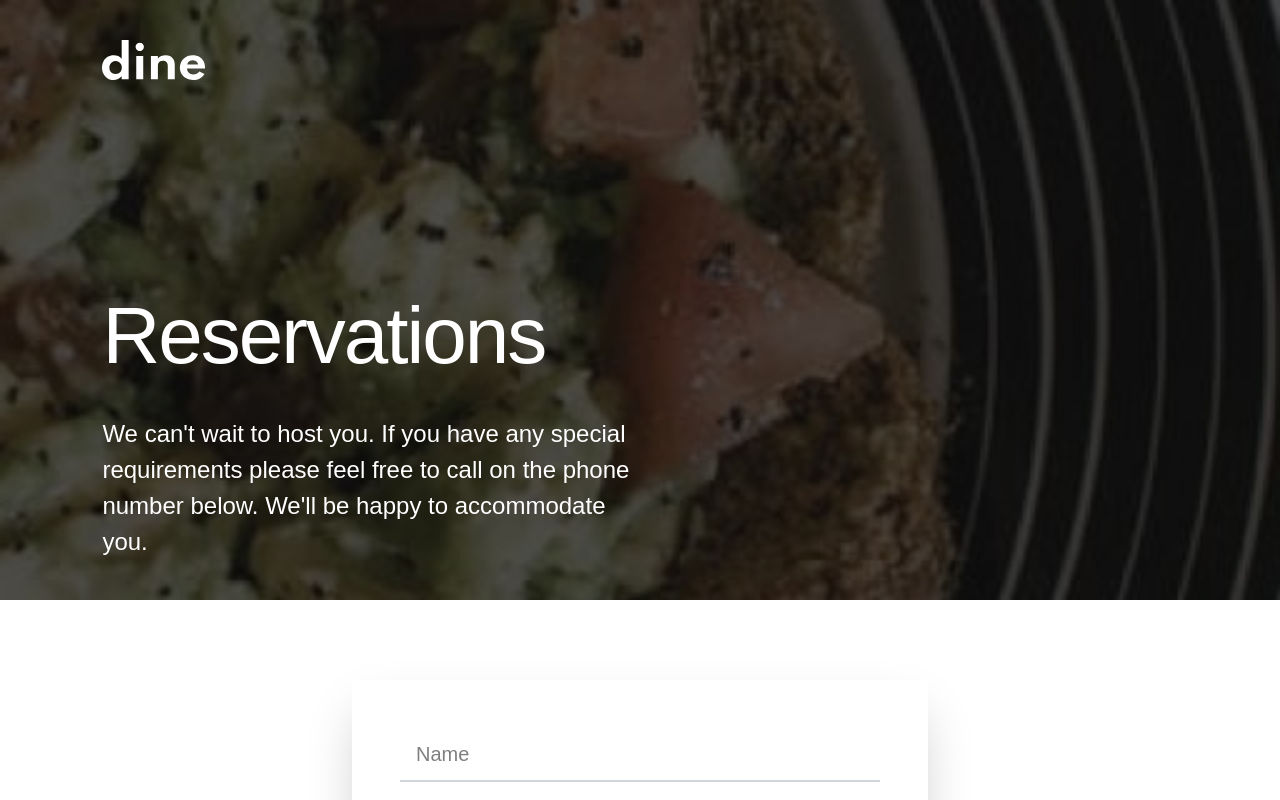
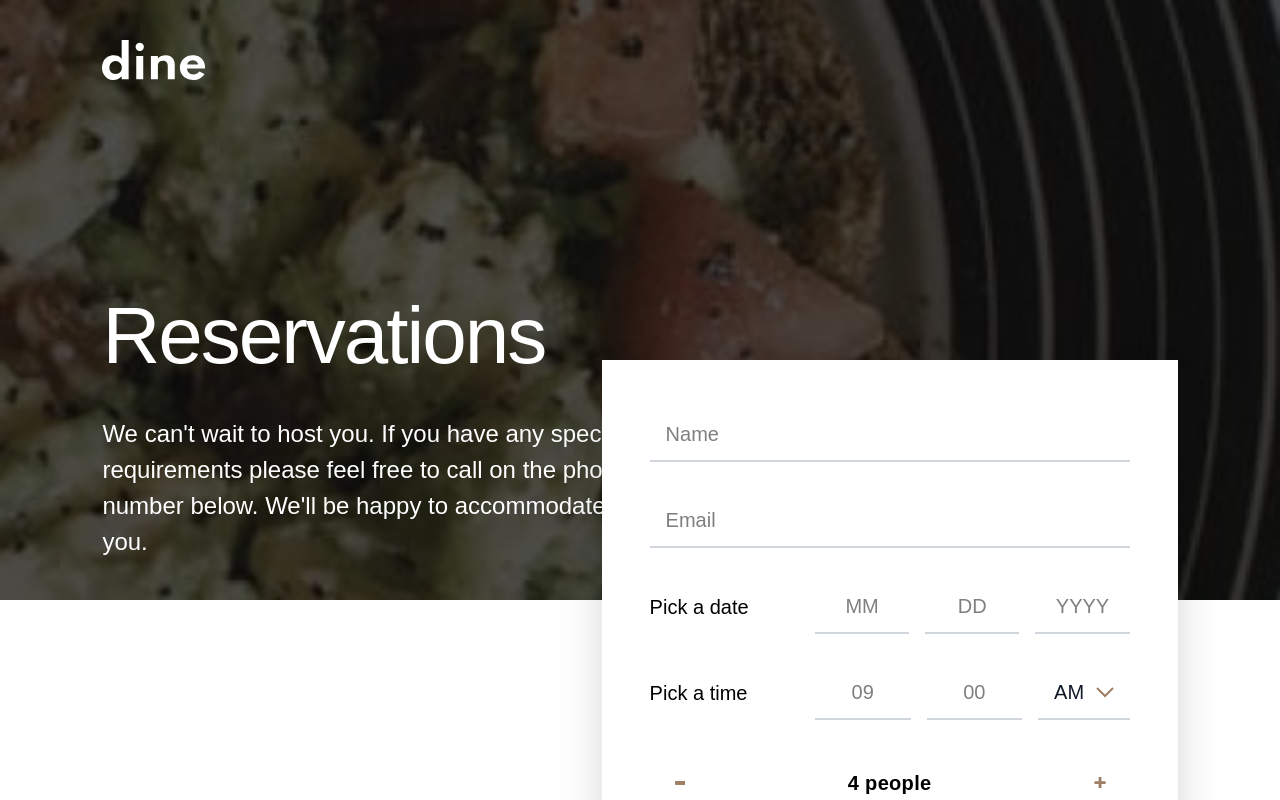
Before and after one commit to anet-eny/dine-restaurant-website, a React (Vite) app: page /reservations in a window 1280 px wide. Shown: the top 800 px of the page. Built offline with nearby package versions, Linux system fonts and the light colour scheme.

Commit message:
feat: add negative margin and z-10 to reservation form div

```diff
--- a/src/components/ReservationForm.jsx
+++ b/src/components/ReservationForm.jsx
@@ -62,7 +62,7 @@ const ReservationForm = ({
       className="bg-white py-20"
       style={{ paddingInline: PADDING }}
     >
-      <div className="max-w-xl mx-auto bg-white reservation-form-text shadow-2xl p-8 md:p-12">
+      <div className="relative z-10 max-w-xl mx-auto lg:mx-0 lg:ml-auto bg-white reservation-form-text shadow-2xl p-8 md:p-12 -mt-50 md:-mt-80">
         <form
           onSubmit={handleSubmit(onSubmitSuccess)}
           className="flex flex-col gap-8"
```
